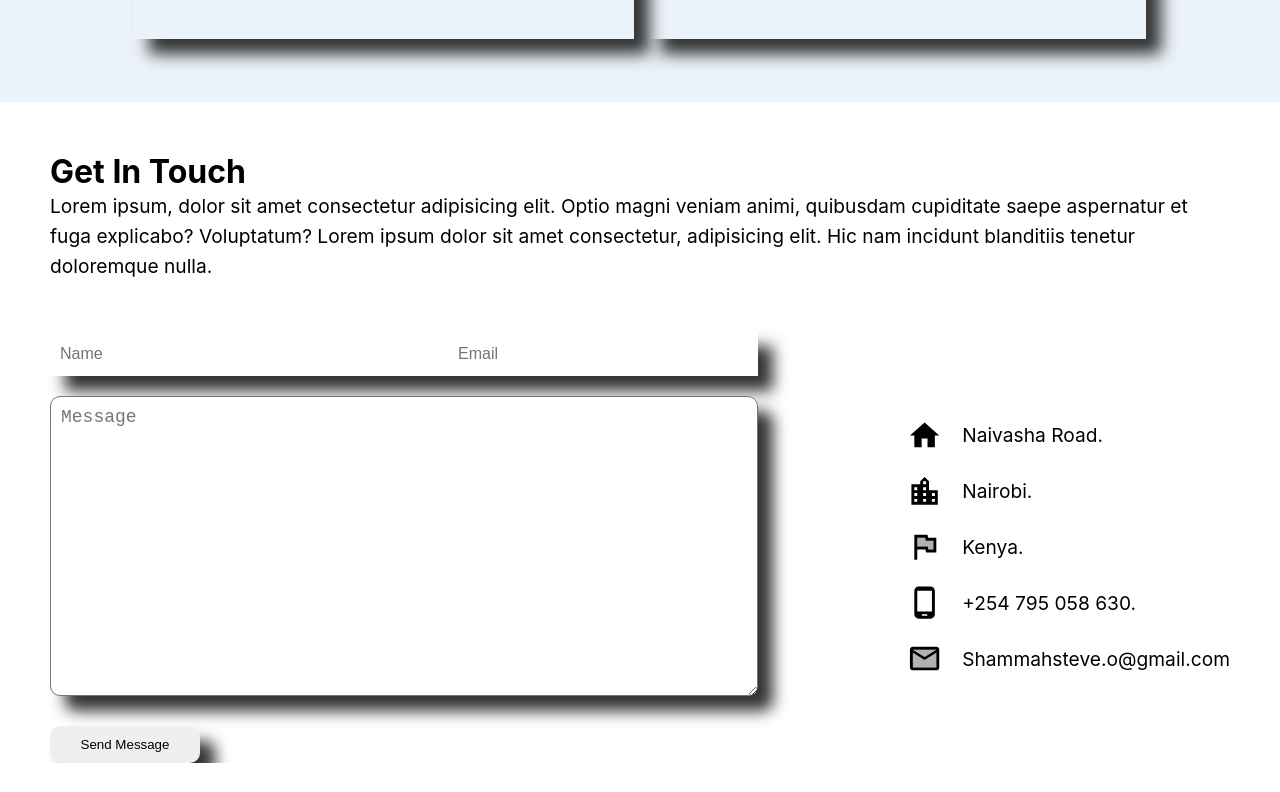
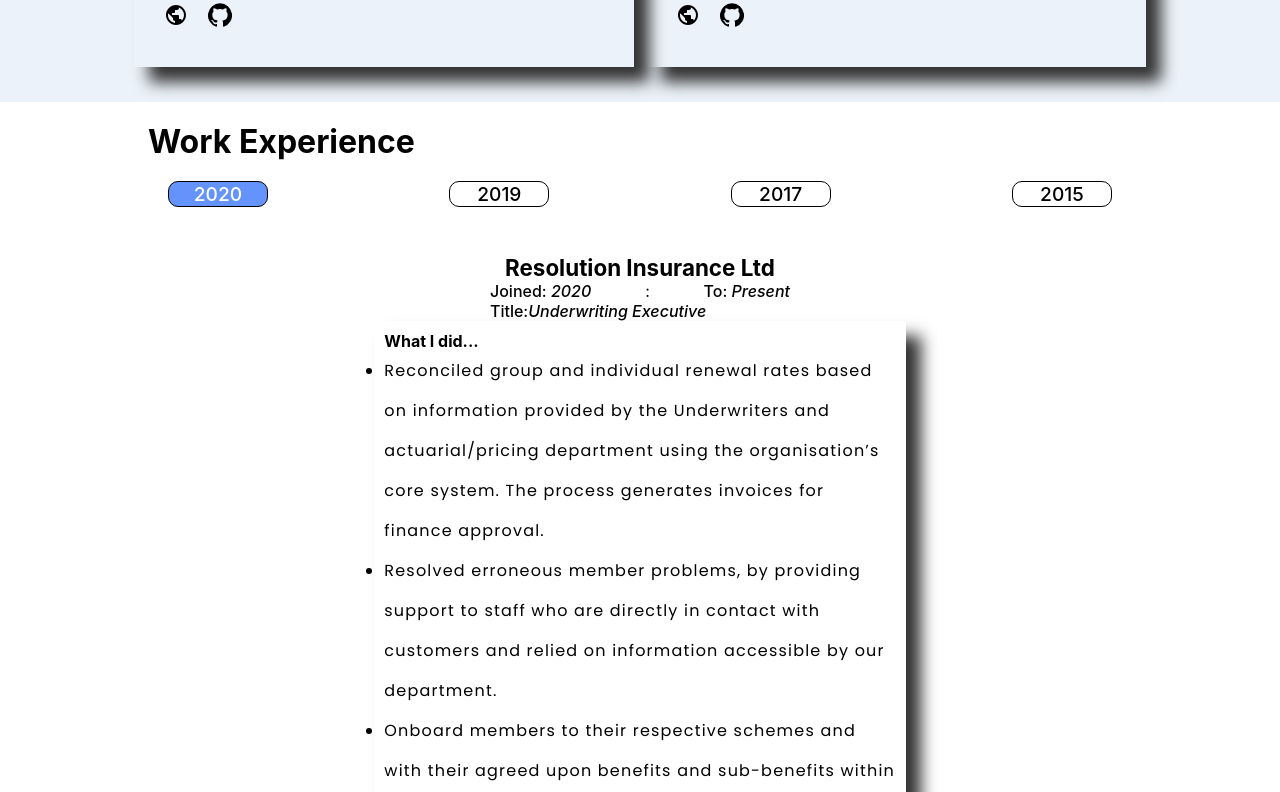
Before and after one commit to steveshammah/my-portfolio, a React (Create React App) app: page / in a window 1280 px wide. Shown: the part 1408-2200 px from the top of the page. Before the commit the page ends 2171 px from the top, so only its background shows below. Built offline with nearby package versions, Linux system fonts and the light colour scheme.

Commit message:
work experience

```diff
--- a/src/App.js
+++ b/src/App.js
@@ -4,6 +4,7 @@ import {Header} from './components/Header/Header';
 import {Menu} from './components/Menu/Menu';
 import {Intro} from './components/Intro/Intro';
 import {Portfolio} from './components/Portfolio/Portfolio';
+import {Experience} from './components/Experience/Experience';
 import {Contact} from './components/Contact/Contact';
 
 function App() {
@@ -14,14 +15,13 @@ function App() {
     setMenuActive(!menuActive)
   }
   return (
-    <div className='app'>
+    <div className='app' id='home'>
     <Header menuActive={ menuActive} setMenuActive={setMenuActive} onClick={handleMenuClick}/>
-    <Menu menuActive={ menuActive}/>
-    <div className='sections'>
+    <Menu menuActive={ menuActive} setMenuActive={setMenuActive}/>
     <Intro />
-    <Portfolio />
+    <Portfolio/>
+    <Experience/>
     <Contact />
-      </div>
     </div>
   );
 }
--- a/src/components/Contact/Contact.scss
+++ b/src/components/Contact/Contact.scss
@@ -61,6 +61,7 @@
         padding: 10px;
         margin-top: 20px;
         font-size: 18px;
+        outline: none;
       }
 
       button {
--- /dev/null
+++ b/src/components/Experience/Experience.jsx
@@ -0,0 +1,126 @@
+import "./Experience.scss";
+import { useState, useEffect } from "react";
+
+export const Experience = () => {
+  const [activeYear, setActiveYear] = useState(2020);
+  const [activeJob, setActiveJob] = useState([]);
+
+  useEffect(() => {
+    setJob();
+    return () => {
+      console.log("Active Year: ", activeYear);
+    };
+    // eslint-disable-next-line
+  }, [activeYear]);
+  const workYears = [2020, 2019, 2017, 2015];
+
+  //   Jobs Object
+  const jobs = [
+    {
+      company: "Resolution Insurance Ltd",
+      joinDate: 2020,
+      leaveDate: "Present",
+      role: "Underwriting Executive",
+      desc: [
+        " Reconciled group and individual renewal rates based on information provided by the Underwriters and actuarial/pricing department using the organisation’s core system. The process generates invoices for finance approval.",
+        " Resolved erroneous member problems, by providing support to staff who are directly in contact with customers and relied on information accessible by our department.",
+        " Onboard members to their respective schemes and with their agreed upon benefits and sub-benefits within stipulated TAT.",
+      ],
+    },
+    {
+      company: "Resolution Insurance Ltd",
+      joinDate: 2019,
+      leaveDate: 2020,
+      role: "Claims Executive",
+      desc: [
+        "Examined claims forms and other records to determine insurance coverage and validity.",
+        "Reviewed and analyzed suspicious and potentially fraudulent insurance claims and flagged it to the relevant authorities",
+        "Loaded member claims and invoices to the system for assesment by adjudicators and further payment or decline by finance department. ",
+        "Networking: Local Area Network setup and routing",
+      ],
+    },
+    {
+      company: "Fashtech Computers Ltd",
+      joinDate: 2017,
+      leaveDate: 2018,
+      role: "IT Technician",
+      desc: [
+        " Gained experience with computer diagnostics of both hardware and software.",
+        " Computers, laptops and other peripheral hardware repairs",
+      ],
+    },
+    {
+      company: "Vacation Advisors KE",
+      joinDate: 2015,
+      leaveDate: 2015,
+      role: "Telemarketer",
+      desc: [
+        "Lorem ipsum dolor sit amet consectetur adipisicing elit. Quis dolorum voluptatum magni eligendi deserunt unde accusamus, similique illum magnam itaque.",
+      ],
+    },
+  ];
+
+  //   Set Selected Job -Year
+  const setJob = () => {
+    // eslint-disable-next-line
+    const job = jobs.filter((job) => job.joinDate == activeYear);
+    setActiveJob(job);
+    // console.log(typeof activeJob);
+  };
+
+  //   Get clicked year
+  const handleClick = (e) => {
+    e.preventDefault();
+    let selectedYear = e.target.innerHTML;
+
+    setActiveYear(selectedYear);
+  };
+  return (
+    <div className='ExperienceContainer' id='experience'>
+      <h2>Work Experience</h2>
+      <div className='years'>
+        {workYears.map((year) => (
+          <span
+            onClick={handleClick}
+            // eslint-disable-next-line
+            className={year == activeYear ? "active" : ""}>
+            {year}
+          </span>
+        ))}
+      </div>
+
+      {/* Map through active job */}
+      <div className='jobs'>
+        {activeJob.map((item) => {
+          return (
+            <div className='work'>
+              <h3>{item.company}</h3>
+              <span>
+                <h4>
+                  Joined: <i>{item.joinDate}</i>
+                </h4>{" "}
+                :{" "}
+                <h4>
+                  To: <i>{item.leaveDate}</i>
+                </h4>
+              </span>
+              <span>
+                <h4>
+                  Title:<i>{item.role}</i>
+                </h4>
+              </span>
+              <div className='job-description'>
+                <h4>What I did...</h4>
+                <ul>
+                  {item.desc.map((info) => {
+                    return <li>{info}</li>;
+                  })}
+                </ul>
+              </div>
+            </div>
+          );
+        })}
+      </div>
+    </div>
+  );
+};
--- /dev/null
+++ b/src/components/Experience/Experience.scss
@@ -0,0 +1,94 @@
+@import "../../global.scss";
+
+.ExperienceContainer {
+  height: 80vh;
+  width: 80%;
+  padding: 20px;
+  display: flex;
+  flex-direction: column;
+  //   align-items: center;
+  justify-content: space-between;
+  //   background-color: aqua;
+  margin: auto;
+
+  h2 {
+    font-size: 2rem;
+  }
+
+  .years {
+    display: flex;
+    justify-content: space-between;
+    padding: 20px;
+    // width: 500px;
+
+    .active {
+      background-color: $secondaryColor;
+      color: white;
+    }
+    span {
+      font-weight: 500;
+      border: 1px solid black;
+      border-radius: 10px;
+      width: 100px;
+      display: flex;
+      justify-content: center;
+      font-size: 1.2rem;
+      cursor: pointer;
+      outline: none;
+    }
+  }
+
+  .jobs {
+    display: flex;
+    // background-color: red;
+    align-items: center;
+    justify-content: center;
+    height: 90%;
+
+    .work {
+      //   background-color: lime;
+      width: 60%;
+      height: 90%;
+      display: flex;
+      flex-direction: column;
+      align-items: center;
+      justify-content: space-around;
+
+      h3 {
+        font-size: 1.4rem;
+      }
+      span {
+        display: flex;
+        justify-content: space-between;
+        align-items: center;
+        width: 300px;
+        height: 50px;
+
+        h4 {
+          font-weight: 500;
+        }
+      }
+      .job-description {
+        width: 90%;
+        flex: 1;
+        padding: 10px;
+        // background-color: aqua;
+        box-shadow: 15px 15px 15px #333;
+
+        ul {
+          list-style: disc;
+
+          li {
+            font-size: inherit;
+            color: black;
+            text-transform: initial;
+            font-family: initial;
+            letter-spacing: 1.2px;
+            line-height: 40px;
+            font-family: Poppins;
+          }
+        }
+      }
+    }
+  }
+}
--- a/src/components/Header/Header.jsx
+++ b/src/components/Header/Header.jsx
@@ -7,7 +7,9 @@ export const Header = ({ menuActive, setMenuActive, onClick }) => {
   return (
     <header className={menuActive ? "activeHeader" : ""}>
       <div className='logo'>
-        <ComputerTwoTone className='icon' />
+        <a href='#home'>
+          <ComputerTwoTone className='icon' />
+        </a>
       </div>
       <div className='leftContainer'>
         <div className='itemContainer'>
--- a/src/components/Intro/Intro.jsx
+++ b/src/components/Intro/Intro.jsx
@@ -57,7 +57,7 @@ export const Intro = () => {
             <a href='#contact'>
               <button>Contact Me</button>
             </a>
-            <a href='#contact'>
+            <a href='#contact' title='Still working on this'>
               <button className='cv-download'>
                 Download CV <CloudDownload className='icon' />
               </button>
--- a/src/components/Intro/Intro.scss
+++ b/src/components/Intro/Intro.scss
@@ -90,6 +90,7 @@
         display: flex;
         align-items: center;
         justify-content: space-evenly;
+        cursor: not-allowed;
 
         .icon {
           font-size: 1.2rem;
--- a/src/components/Menu/Menu.jsx
+++ b/src/components/Menu/Menu.jsx
@@ -1,13 +1,15 @@
 import "./Menu.scss";
 
-export const Menu = ({ menuActive }) => {
+export const Menu = ({ menuActive, setMenuActive }) => {
+  const links = ["home", "portfolio", "experience", "contact", "more"];
   return (
     <div className='menu'>
       <ul className={menuActive ? "menuActive" : "menuInactive"}>
-        <li>Home</li>
-        <li>Portfolio</li>
-        <li>Contact</li>
-        <li>More</li>
+        {links.map((link) => (
+          <li onClick={() => setMenuActive(!menuActive)}>
+            <a href={`#${link}`}>{link}</a>
+          </li>
+        ))}
       </ul>
     </div>
   );
--- a/src/components/Portfolio/Portfolio.jsx
+++ b/src/components/Portfolio/Portfolio.jsx
@@ -9,7 +9,7 @@ export const Portfolio = () => {
       image: "",
       description: "An application model of an agency. ",
       git: "thegoodapp",
-      url: "thecomapanyke.netlify.app",
+      url: "thecompanyke.netlify.app",
     },
     {
       name: "My Portfolio",
@@ -37,8 +37,8 @@ export const Portfolio = () => {
     },
   ];
   return (
-    <div className='portfolioContainer' id='portfolio'>
-      <h2>Portfolio</h2>
+    <div className='portfolioContainer'>
+      <h2 id='portfolio'>Portfolio</h2>
       <div className='projectsContainer'>
         {projects.map((project) => {
           return (
--- a/src/components/Portfolio/Portfolio.scss
+++ b/src/components/Portfolio/Portfolio.scss
@@ -1,13 +1,14 @@
 .portfolioContainer {
   background-color: #ebf2f9;
   // background-color: red;
-  padding-top: 20px;
+  // padding-top: 20px;
   height: 90vh;
   display: flex;
   flex-direction: column;
   align-items: center;
   h2 {
     font-size: 2rem;
+    margin-bottom: 40px;
   }
 
   .projectsContainer {
--- a/src/global.scss
+++ b/src/global.scss
@@ -9,3 +9,8 @@ $secondaryColor: #6494fb;
   scroll-behavior: smooth;
   scroll-snap-type: start;
 }
+
+a {
+  text-decoration: none;
+  color: inherit;
+}
```
